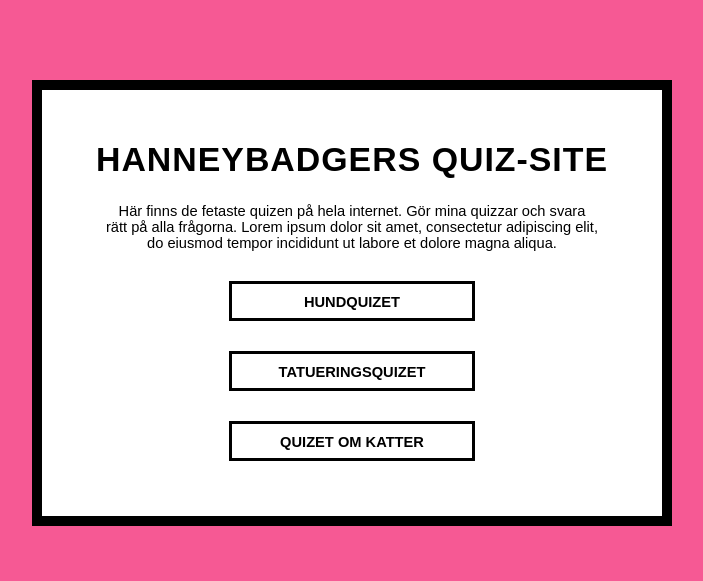
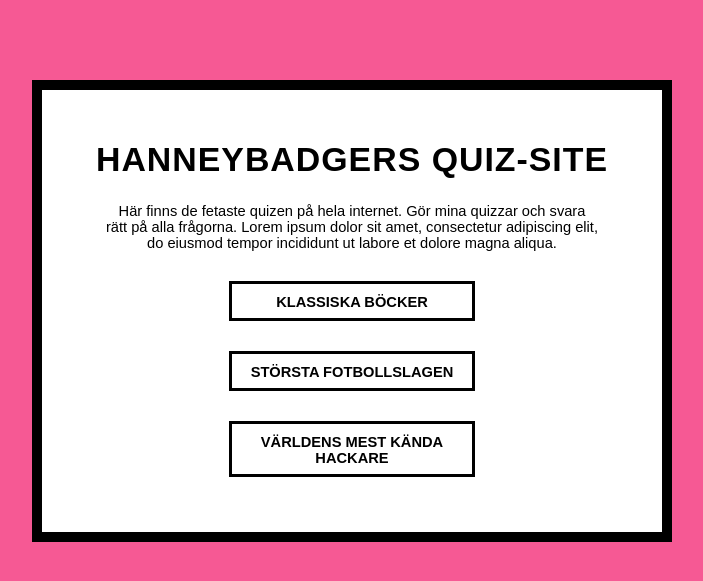
Before and after one commit to Hanneybadger/quizsite, a Django app: page / in a window 1280 px wide. Shown: the top 581 px of the page, without its empty margins (288-991 px from the left). Run offline with Django 3.2, Linux system fonts and the light colour scheme.

Commit message:
fått quiz-sidan att använda data!

```diff
--- a/quiz/templates/quiz/quizmedog.html
+++ b/quiz/templates/quiz/quizmedog.html
@@ -12,9 +12,10 @@
 
 	<div class="content">
 		<div class="title">
-			<h1>Hundquizet</h1>
+
+			<h1>{{ quiz.name }}</h1>
 				<p>
-				Du ska svara rätt på alla mina frågor om hundar.
+				{{ quiz.description }}
 				</p>
 
 			<div class="button">
--- a/quiz/templates/quiz/quizmestart.html
+++ b/quiz/templates/quiz/quizmestart.html
@@ -17,17 +17,13 @@
 				Här finns de fetaste quizen på hela internet. Gör mina quizzar och svara <br>rätt på alla frågorna. Lorem ipsum dolor sit amet, consectetur adipiscing elit, <br>do eiusmod tempor incididunt ut labore et dolore magna aliqua.
 				</p>
 
-			<div class="button">
-				<a href="quizmedog.html">hundquizet</a>
-			</div>
+			{% for quiz_slug, quiz in quizzes.items %}
 
-			<div class="button">
-				<a href="">tatueringsquizet</a>
-			</div>
+				<div class="button">
+					<a href="quizmedog.html">{{ quiz.name }}</a>
+				</div>
 
-			<div class="button">
-				<a href="">quizet om katter</a>
-			</div>
+			{% endfor %}
 
 		</div>
 
--- a/quiz/views.py
+++ b/quiz/views.py
@@ -19,10 +19,17 @@ quizzes = {
 
 # Create your views here.
 def startpage(request):
-	return render(request, "quiz/quizmestart.html")
+	context = {
+		"quizzes": quizzes,
+	}
+	return render(request, "quiz/quizmestart.html", context)
 
-def quiz(request):
-	return render(request, "quiz/quizmedog.html")
+def quiz(request, slug):
+	context = {
+		"quiz": quizzes[slug],
+		"quiz_slug": slug,
+	}
+	return render(request, "quiz/quizmedog.html", context)
 
 def question(request):
 	return render(request, "quiz/quizmedogquestions.html")
--- a/quizsite/urls.py
+++ b/quizsite/urls.py
@@ -24,7 +24,7 @@ from django.conf.urls import url
 from quiz import views
 urlpatterns = [
 	url("^$", views.startpage),
-	url(r"^quiz/[a-z-]+/$", views.quiz),
+	url(r"^quiz/([a-z-]+)/$", views.quiz),
 	url(r"^quiz/[a-z-]+/question/[0-9]/$", views.question),
 	url(r"^quiz/[a-z-]+/completed/$", views.completed),
 ]
```
